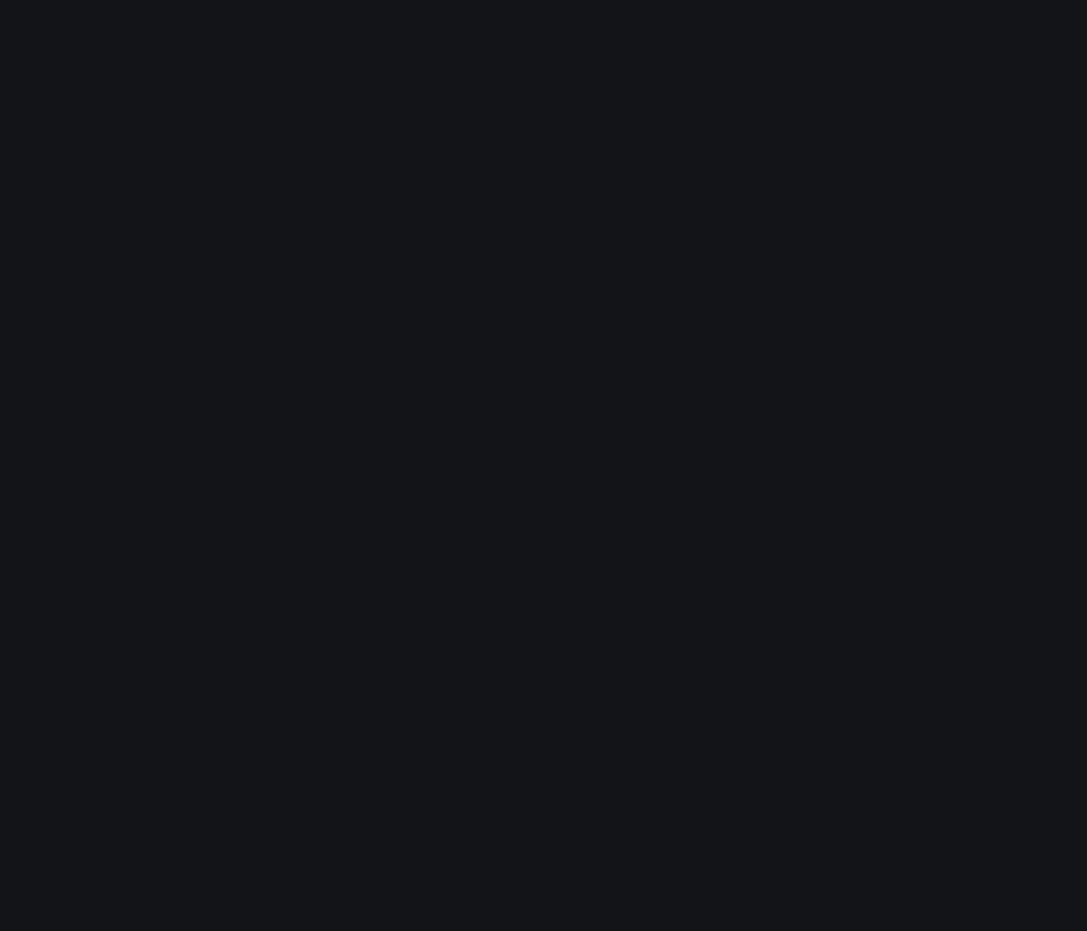
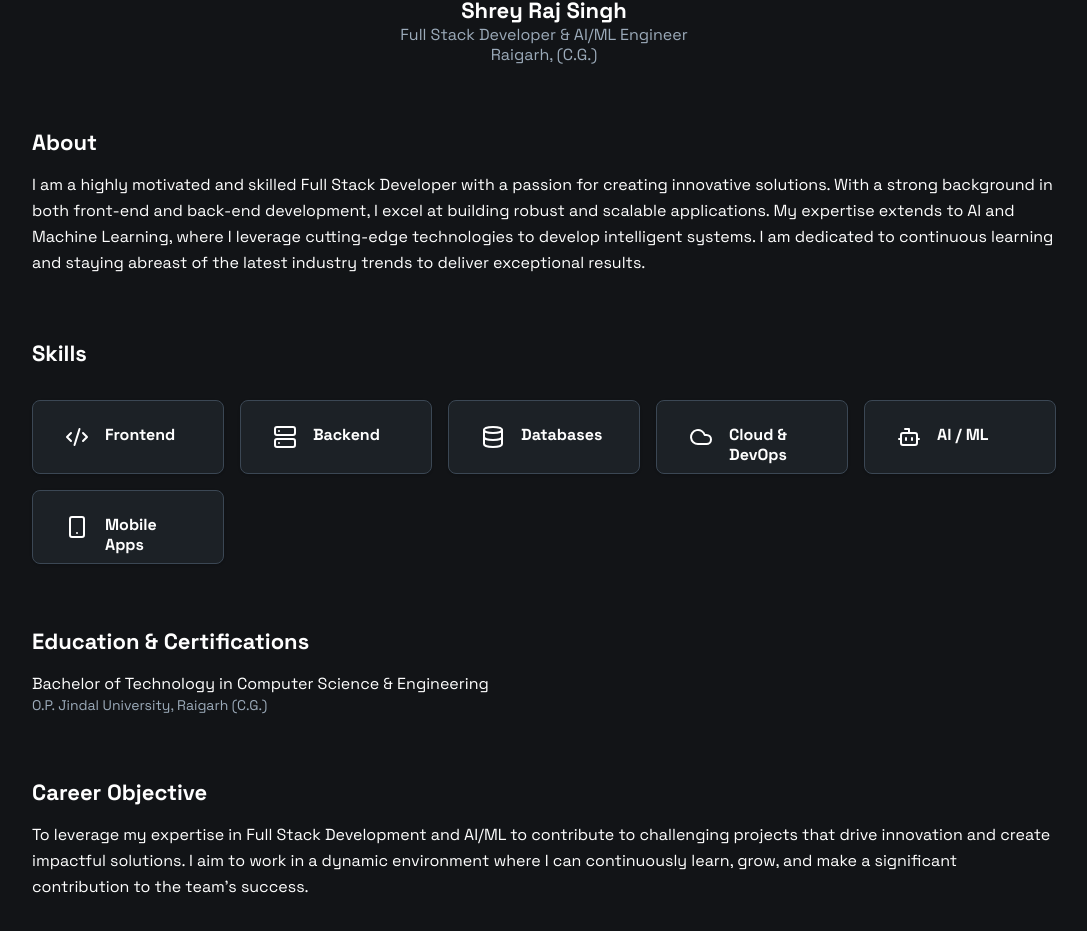
Before and after one commit to Shrey-raj-singh/portfolio, a React (Vite) app: page /about in a window 1280 px wide. Shown: the part 277-1208 px from the top of the page, without its empty margins (96-1183 px from the left). Before the commit the page ends 800 px from the top, so only its background shows below. Built offline with nearby package versions, Linux system fonts and the light colour scheme.

Commit message:
Updated About page

```diff
--- a/src/components/Home/skill-card.tsx
+++ b/src/components/Home/skill-card.tsx
@@ -6,18 +6,21 @@
   title: string;
   icon?: React.ReactNode;
   path: string;
+  description?: string;
+  col: boolean;
 };
 
-const SkillCard = ({ title, icon, path }: SkillCardProps) => {
+const SkillCard = ({ title, icon, path, description, col }: SkillCardProps) => {
   return (
     <Link to={path} className="block w-full h-full">
-      <div className="bg-[#1C2126] text-white py-4 px-4 rounded-[8px] border border-[#3B4754] shadow hover:shadow-lg transition cursor-pointer h-[156px] flex flex-col justify-between text-left">
+      <div className={`bg-[#1C2126] text-white rounded-[8px] border border-[#3B4754] shadow hover:shadow-lg transition
+        cursor-pointer flex  ${col?`justify-between py-4 px-4 h-[156px] flex-col text-left` : `space-x-4 flex-row h-[74px] py-6 px-8`}`}>
         <div className="text-white text-xl">{icon || <Code2 size={24} />}</div>
         <div>
           <p className="text-[16px] font-bold leading-tight">{title}</p>
-          <p className="text-[14px] text-[#9CABBA] mt-2 leading-tight">
-            Click to see related projects
-          </p>
+          {description===null?<></>:<p className="text-[14px] text-[#9CABBA] mt-2 leading-tight">
+            {description}
+          </p>}
         </div>
       </div>
     </Link>
--- a/src/components/Home/skills-section.tsx
+++ b/src/components/Home/skills-section.tsx
@@ -6,32 +6,32 @@
     {
       title: "Frontend",
       path: "/skills",
-      icon: <Code2 />,
+      icon: <Code2 size={24}/>,
     },
     {
       title: "Backend",
       path: "/skills#backend",
-      icon: <Server />,
+      icon: <Server size={24}/>,
     },
     {
       title: "Databases",
       path: "/skills#databases",
-      icon: <Database />,
+      icon: <Database size={24}/>,
     },
     {
       title: "Cloud & DevOps",
       path: "/skills#cloud",
-      icon: <Cloud />,
+      icon: <Cloud size={24}/>,
     },
     {
       title: "AI / ML",
       path: "/skills#ai-ml",
-      icon: <Brain />,
+      icon: <Brain size={24}/>,
     },
     {
       title: "Mobile Apps",
       path: "/skills#mobile",
-      icon: <Smartphone />,
+      icon: <Smartphone size={24}/>,
     },
   ];
 
@@ -51,6 +51,8 @@
                             title={skill.title}
                             icon={skill.icon}
                             path={skill.path}
+                            description="Click to see related projects"
+                            col={true}
                         />
                     ))}
                 </div>
--- a/src/index.css
+++ b/src/index.css
@@ -6,4 +6,5 @@
 
 body{
     background-color: #121417;
+    font-family: 'Space Grotesk', sans-serif;
 }
--- a/src/pages/AboutPage.tsx
+++ b/src/pages/AboutPage.tsx
@@ -1,10 +1,121 @@
+import { Bot, Cloud, Code2, Database, Server, Smartphone } from "lucide-react";
+import SkillCard from "../components/Home/skill-card";
+
+
+const skillsList = [
+    {
+        title: "Frontend",
+        path: "/skills",
+        icon: <Code2 size={24} />,
+    },
+    {
+        title: "Backend",
+        path: "/skills#backend",
+        icon: <Server size={24} />,
+    },
+    {
+        title: "Databases",
+        path: "/skills#databases",
+        icon: <Database size={24} />,
+    },
+    {
+        title: "Cloud & DevOps",
+        path: "/skills#cloud",
+        icon: <Cloud size={24} />,
+    },
+    {
+        title: "AI / ML",
+        path: "/skills#ai-ml",
+        icon: <Bot size={24} />,
+    },
+    {
+        title: "Mobile Apps",
+        path: "/skills#mobile",
+        icon: <Smartphone size={24} />,
+    },
+];
 
 
 const AboutPage = () => {
     return (
-        <>
-            <h1 className="m-auto">AboutPage</h1>
-        </>
+        <main className="min-h-screen flex flex-col  px-[10%] text-center pb-24">
+
+            <div className="w-full text-center justify-center items-center mt-16">
+                <img src="/profile-pic.jpg" alt="" className="rounded-full mx-auto w-[128px] h-[128px] object-cover" />
+                <p className="mt-4 text-[14px] sm:text-[18px] md:text-[22px] font-bold leading-tight text-white">
+                    Shrey Raj Singh
+                </p>
+
+                <p className="text-[12px] sm:text-[14px] md:text-[16px] text-[#9CABBA] leading-tight cursor-">
+                    Full Stack Developer & AI/ML Engineer
+                </p>
+                <p className="text-[12px] sm:text-[14px] md:text-[16px] text-[#9CABBA] leading-tight cursor-">
+                    Raigarh, (C.G.)
+                </p>
+            </div>
+
+            <div className="w-full text-left mt-16">
+                <p className="text-[14px] sm:text-[18px] md:text-[22px] font-bold leading-tight text-white">
+                    About
+                </p>
+
+                <p className="mt-4 text-[12px] sm:text-[14px] md:text-[16px] text-white leading-relaxed cursor-">
+                    I am a highly motivated and skilled Full Stack Developer with a passion for creating innovative solutions.
+                    With a strong background in both front-end and back-end development, I excel at building robust and scalable applications.
+                    My expertise extends to AI and Machine Learning, where I leverage cutting-edge technologies to develop intelligent systems.
+                    I am dedicated to continuous learning and staying abreast of the latest industry trends to deliver exceptional results.
+                </p>
+            </div>
+
+            <div className="w-full text-left mt-16">
+                <p className="text-[14px] sm:text-[18px] md:text-[22px] font-bold leading-tight text-white">
+                    Skills
+                </p>
+
+                <div className="relative w-full grid grid-cols-1 sm:grid-cols-2 md:grid-cols-3 lg:grid-cols-4 xl:grid-cols-5 gap-4 mt-8">
+                    {skillsList.map((skill, index) => (
+                        <SkillCard
+                            key={index}
+                            title={skill.title}
+                            icon={skill.icon}
+                            path={skill.path}
+                            description=""
+                            col={false}
+                        />
+                    ))}
+                </div>
+            </div>
+
+
+            <div className="w-full text-left mt-16">
+                <p className="text-[14px] sm:text-[18px] md:text-[22px] font-bold leading-tight text-white">
+                    Education & Certifications
+                </p>
+
+                <p className="mt-4 text-[12px] sm:text-[14px] md:text-[16px] text-white leading-relaxed cursor-">
+                    Bachelor of Technology in Computer Science & Engineering
+                </p>
+                <p className="text-[10px] sm:text-[12px] md:text-[14px] text-[#9CABBA] leading-tight cursor-">
+                    O.P. Jindal University, Raigarh (C.G.)
+                </p>
+
+            </div>
+
+
+            <div className="w-full text-left mt-16">
+                <p className="text-[14px] sm:text-[18px] md:text-[22px] font-bold leading-tight text-white">
+                    Career Objective
+                </p>
+
+                <p className="mt-4 text-[12px] sm:text-[14px] md:text-[16px] text-white leading-relaxed cursor-">
+                    To leverage my expertise in Full Stack Development and AI/ML to contribute to challenging projects that drive innovation
+                    and create impactful solutions. I aim to work in a dynamic environment where I can continuously learn, grow, and make a
+                    significant contribution to the team's success.
+                </p>
+
+            </div>
+
+        </main>
     );
 }
 
```
